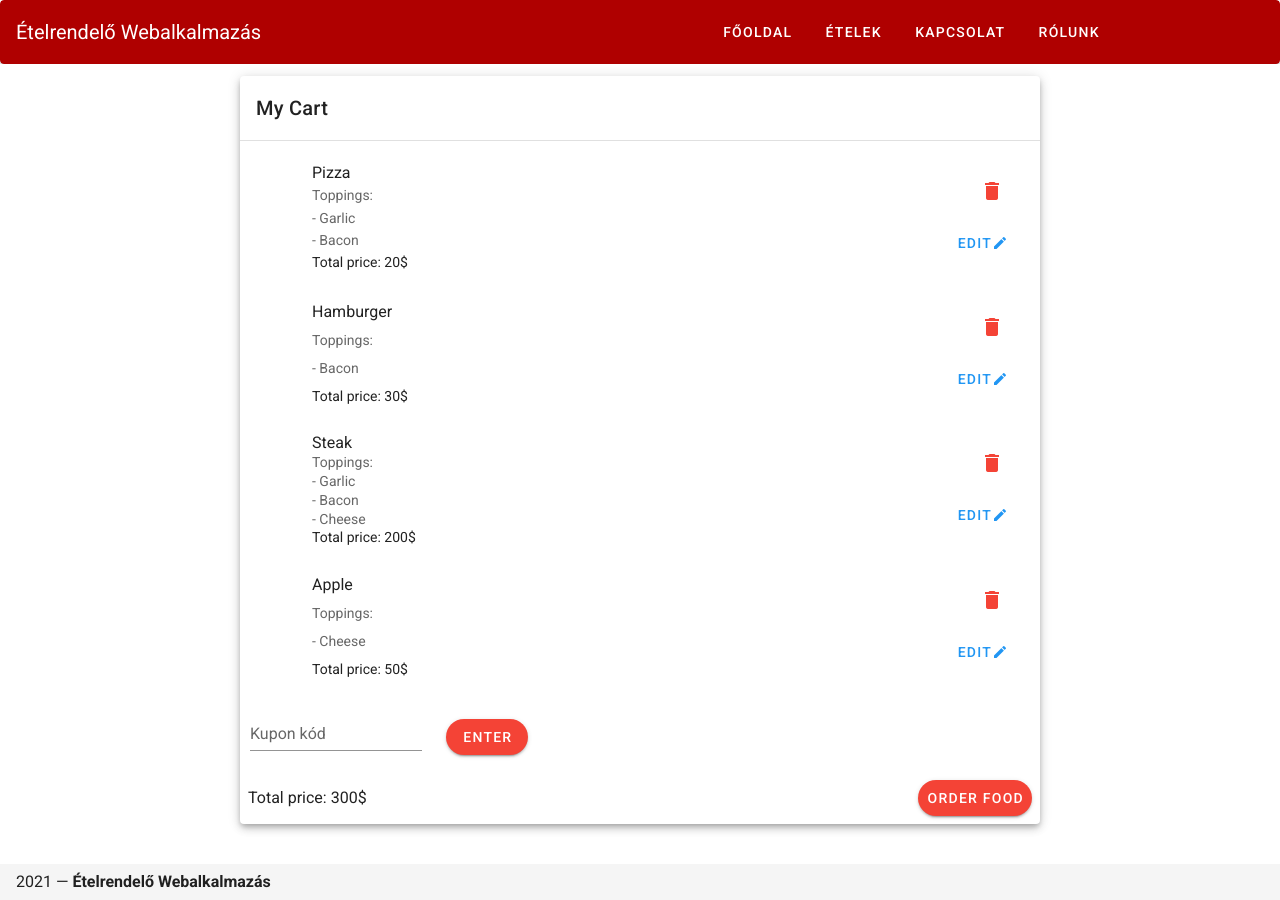
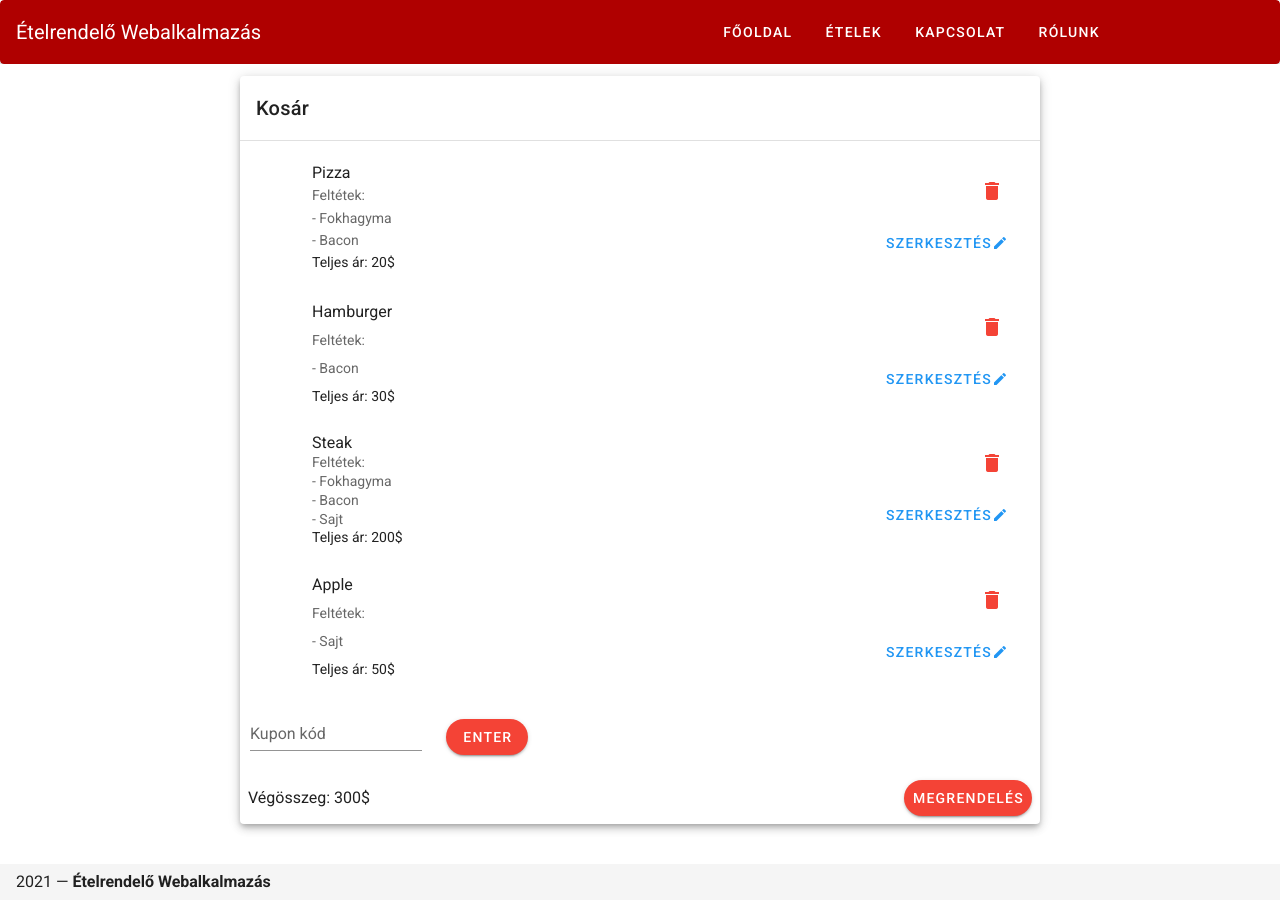
Before and after one commit to cszsofi3/Projekteszkozok-2021, a Vue app in the folder frontend/: page /cart in a window 1280 px wide. Built offline with nearby package versions, Linux system fonts and the light colour scheme.

Commit message:
Magyarosítás

```diff
--- a/frontend/src/views/Cart.vue
+++ b/frontend/src/views/Cart.vue
@@ -3,7 +3,7 @@
     <!-- Food in cart -->
     <v-container fluid>
       <v-card width="800px" class="mx-auto" :elevation="5">
-        <v-card-title> My Cart </v-card-title>
+        <v-card-title> Kosár </v-card-title>
         <v-divider></v-divider>
         <v-list three-line>
           <template v-for="item in test_datas">
@@ -14,11 +14,11 @@
               <v-list-item-content>
                 <v-list-item-title v-html="item.name"></v-list-item-title>
                 <v-list-item-subtitle
-                  v-text="'Toppings: '"
+                  v-text="'Feltétek: '"
                 ></v-list-item-subtitle>
                 <v-list-item-subtitle
                   v-if="item.garlic == true"
-                  v-text="'- Garlic '"
+                  v-text="'- Fokhagyma '"
                 ></v-list-item-subtitle>
                 <v-list-item-subtitle
                   v-if="item.bacon == true"
@@ -26,11 +26,11 @@
                 ></v-list-item-subtitle>
                 <v-list-item-subtitle
                   v-if="item.cheese == true"
-                  v-text="'- Cheese '"
+                  v-text="'- Sajt '"
                 ></v-list-item-subtitle>
                 <v-list-item-subtitle
                   class="text--primary"
-                  v-text="'Total price: ' + item.price + '$'"
+                  v-text="'Teljes ár: ' + item.price + '$'"
                 ></v-list-item-subtitle>
               </v-list-item-content>
               <v-list-item-action>
@@ -49,7 +49,7 @@
                   rounded
                   class="my-2"
                   @click="edit(item)"
-                  >Edit
+                  >Szerkesztés
                   <v-icon small>mdi-pencil</v-icon>
                 </v-btn>
               </v-list-item-action>
@@ -74,9 +74,9 @@
           </v-col>
         </v-row>
         <v-card-actions>
-          <template> Total price: {{ price }}$ </template>
+          <template> Végösszeg: {{ price }}$ </template>
           <v-spacer></v-spacer>
-          <v-btn color="red" dark rounded @click="order()"> Order food </v-btn>
+          <v-btn color="red" dark rounded @click="order()"> Megrendelés </v-btn>
         </v-card-actions>
       </v-card>
     </v-container>
@@ -90,7 +90,7 @@
             @click="closeEditDialog()"
             rounded
             outlined
-            >Close
+            >Bezárás
           </v-btn>
           <v-btn
             color="light-blue white--text"
@@ -98,7 +98,7 @@
             @click="save()"
             rounded
             outlined
-            >Save</v-btn
+            >Mentés</v-btn
           >
         </v-card-actions>
       </v-card>
```
